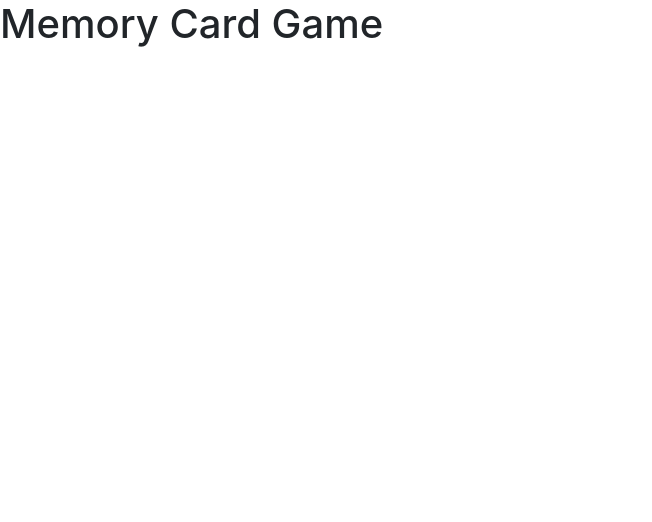
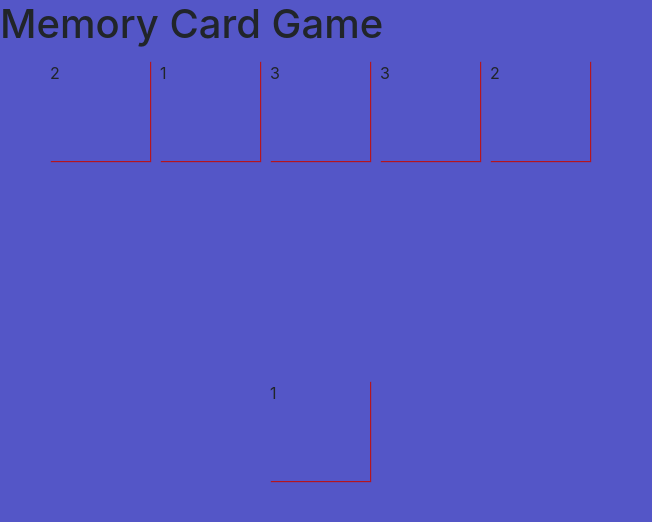
Before and after one commit to TanviCodeLife/memory-game, a website built with webpack: page src/index.html in a window 1280 px wide. Shown: the whole page, without its empty margins (0-652 px from the left). Built offline with nearby package versions, Linux system fonts and the light colour scheme.

Commit message:
create shuffle function to shuffle all divs

```diff
--- a/src/index.html
+++ b/src/index.html
@@ -1,14 +1,20 @@
 <!DOCTYPE html>
 <html>
+
 <head>
   <title>Memory Game</title>
 </head>
+
 <body>
   <h1>Memory Card Game</h1>
-  <div class="board">
-    <div clas="grid">
-
-    </div>
+  <div class="memory-game">
+    <div class="memory-card" id="1">1</div>
+    <div class="memory-card" id="2">1</div>
+    <div class="memory-card" id="3">2</div>
+    <div class="memory-card" id="4">2</div>
+    <div class="memory-card" id="5">3</div>
+    <div class="memory-card" id="6">3</div>
   </div>
 </body>
+
 </html>
--- a/src/main.js
+++ b/src/main.js
@@ -1,9 +1,36 @@
+import { MemoryGame } from './memory-game';
 import $ from 'jquery';
 import 'bootstrap';
 import 'bootstrap/dist/css/bootstrap.min.css';
 import './styles.css';
-import { MemoryGame, Card } from './memory';
+
+
+
+function shuffle() {
+  $(".memory-game").each(function () {
+    var divs = $(this).find('div');
+
+    for (var i = 0; i < divs.length; i++) {
+      $(divs[i]).remove();
+    }
+    // eslint-disable-next-line no-redeclare
+    var i = divs.length;
+    if (i == 0)
+      return false;
+    while (--i) {
+      var j = Math.floor(Math.random() * (i + 1));
+      var tempi = divs[i];
+      var tempj = divs[j];
+      divs[i] = tempj;
+      divs[j] = tempi;
+    }
+    // eslint-disable-next-line no-redeclare
+    for (var i = 0; i < divs.length; i++) {
+      $(divs[i]).appendTo(this);
+    }
+  });
+}
 
 $(document).ready(function() {
-
+  shuffle();
 });
--- a/src/memory-game.js
+++ b/src/memory-game.js
@@ -1,27 +1,35 @@
-export class MemoryGame {
-  constructor() {
-    this.No_Of_Squares = 10;
-    this.randomCards = [];
-    this.clicks = 0;
-    this.firstCard = "";
-    this.secondCard = "";
-    this.buildCards();
-    this.buildCardGrid();
-  }
-
-  //build random cards in a grid and push them into a random Cards array
-  buildCardGrid() {
-    for(let i = 0; i <= this.No_Of_Squares; i++){
-      let randomNumber = Math.floor(Math.random() * this.No_Of_Squares);
-      let card = new Card(randomNumber);
-      this.randomCards.push(card);
-      $("#board").append("<div class='grid'></div>");
-    }
-  }
+export function MemoryGame() {
+  this.noOfCards = 2;
+  // this.firstFlip = false;
+  // this.secondFlip = false;
+  // this.isMatch = true;
+  // this.noOfTurns = 0;
+  // this.cards = [];
 }
 
-export class Card{
-  constructor(CardId) {
-    this.id = CardId;
-  }
-}
+// function shuffle() {
+//   $(".memory-game").each(function () {
+//     let divs = $(this).find('div');
+
+//     for (let i = 0; i < divs.length; i++){
+//       $(divs[i]).remove();
+//     }
+//     let i = divs.length;
+//     if (i == 0)
+//       return false;
+//     while (--i) {
+//       let j = Math.floor(Math.random() * (i + 1));
+//       let tempi = divs[i];
+//       let tempj = divs[j];
+//       divs[i] = tempj;
+//       divs[j] = tempi;
+//     }
+//     for (let i = 0; i < divs.length; i++) {
+//       $(divs[i]).appendTo(this);
+//     }
+//   });
+// };
+
+//Check firstFlip
+//Check secondFlip
+//Check isMatch
--- a/src/styles.css
+++ b/src/styles.css
@@ -1,3 +1,26 @@
 body {
-  background-color: #fff;
+  background-color: #5456c7;
 }
+
+.memory-game {
+  width: 640px;
+  height: 640px;
+  display: flex;
+  flex-wrap: wrap;
+  justify-content: center;
+}
+
+.memory-card {
+  width: 100px;
+  height: 100px;
+  margin: 5px;
+  box-shadow: 1px 1px 1px #be0f0fe8;
+}
+
+/* .front-face,
+.back-face {
+  width: 100%;
+  height: 100%;
+  padding: 20px;
+  border-radius: 5px;
+} */
--- a/webpack.config.js
+++ b/webpack.config.js
@@ -2,7 +2,7 @@ const path = require('path');
 const HtmlWebpackPlugin = require('html-webpack-plugin');
 const CleanWebpackPlugin = require('clean-webpack-plugin');
 const UglifyJsPlugin = require('uglifyjs-webpack-plugin');
-const Dotenv = require('dotenv-webpack');
+// const Dotenv = require('dotenv-webpack');
 
 module.exports = {
   entry: './src/main.js',
@@ -18,11 +18,11 @@ module.exports = {
     new UglifyJsPlugin({ sourceMap: true }),
     new CleanWebpackPlugin(['dist']),
     new HtmlWebpackPlugin({
-      title: 'Project Title',
+      title: 'Memory Game',
       template: './src/index.html',
       inject: 'body'
-    }),
-    new Dotenv()
+    })
+    // new Dotenv()
   ],
   module: {
     rules: [
@@ -35,6 +35,11 @@ module.exports = {
       },
       {
         test: /\.js$/,
+        exclude: /node_modules/,
+        loader: "eslint-loader"
+      },
+      {
+        test: /\.js$/,
         exclude: [
           /node_modules/,
           /spec/
@@ -43,14 +48,6 @@ module.exports = {
         options: {
           presets: ['es2015']
         }
-      },
-      {
-        test: /\.js$/,
-        exclude: [
-          /node_modules/,
-          /spec/
-        ],
-        loader: "eslint-loader"
       }
     ]
   }
```
Also changed, not shown: package.json (+9 -1 lines), README.md, src/dog1.jpg (added), src/imgs/Ivysaur.png (added), src/imgs/dog2.jpg (added), src/imgs/pokemon-card-back.jpg (added), 1 other file.
